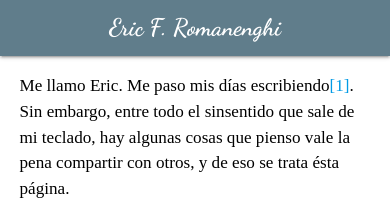
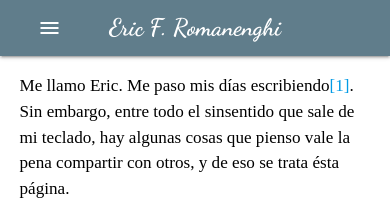
Before and after one commit to ericromanenghi/ericromanenghi.github.io, a Jekyll site: the page built from index.html, in a window 390 px wide. Shown: the top 212 px of the page. Built offline with Jekyll 4.4.1, drawn with Linux system fonts in a browser that asks for light colours; some web fonts are replaced.

Commit message:
Make header responsive
Side navbar added for mobile.

```diff
--- a/_includes/header.html
+++ b/_includes/header.html
@@ -3,9 +3,14 @@
         <div class="nav-wrapper blue-grey">
             <div class="container">
                 <a href="#" class="brand-logo logo">Eric F. Romanenghi</a>
-                <ul id="nav-mobile" class="right hide-on-med-and-down">
+                <a href="#" data-target="nav-mobile" class="sidenav-trigger"><i class="material-icons">menu</i></a>
+                <ul class="right hide-on-med-and-down">
                     <li><a href="#" class="category-tab">Cuentos cortos</a></li>
                     <li><a href="#" class="category-tab">Poesía</a></li>
+                </ul>
+                <ul id="nav-mobile" class="sidenav blue-grey">
+                    <li><a href="#" class="category-tab white-text">Cuentos cortos</a></li>
+                    <li><a href="#" class="category-tab white-text">Poesía</a></li>
                 </ul>
             </div>
         </div>
--- a/_layouts/homepage.html
+++ b/_layouts/homepage.html
@@ -4,8 +4,9 @@
         <meta name="viewport" content="width=device-width, initial-scale=1">
         <meta charset="utf-8">
         <title>{{ page.title }} - {{ site.title }}</title>
+        <link rel="stylesheet" href="https://cdnjs.cloudflare.com/ajax/libs/materialize/1.0.0/css/materialize.min.css">
         <link rel="stylesheet" href="{{ "/assets/css/main.css" | relative_url }}">
-        <link rel="stylesheet" href="https://cdnjs.cloudflare.com/ajax/libs/materialize/1.0.0/css/materialize.min.css">
+        <link href="https://fonts.googleapis.com/icon?family=Material+Icons" rel="stylesheet">
         <link href="https://fonts.googleapis.com/css?family=Dancing+Script:700|Rosarivo&display=swap" rel="stylesheet">
     </head>
     <body>
@@ -19,5 +20,6 @@
 
         {% include footer.html %}
     <script src="https://cdnjs.cloudflare.com/ajax/libs/materialize/1.0.0/js/materialize.min.js"></script>
+    <script type="text/javascript" src="assets/js/main.js"></script>
   </body>
 </html>
--- a/_sass/main.scss
+++ b/_sass/main.scss
@@ -23,16 +23,12 @@
 
 @media (max-width: 500px) {
     .logo {
-        font-family: 'Dancing Script', cursive;
-        font-weight: bold;
         font-size: x-large !important;
     }
 }
 
 @media (max-width: 340px) {
     .logo {
-        font-family: 'Dancing Script', cursive;
-        font-weight: bold;
         font-size: large !important;
     }
 }
@@ -40,5 +36,5 @@
 .category-tab {
     font-weight: bold;
     font-variant: all-small-caps;
-    font-size: x-large;
+    font-size: x-large !important;
 }
--- /dev/null
+++ b/assets/js/main.js
@@ -0,0 +1,4 @@
+document.addEventListener('DOMContentLoaded', function() {
+    var elems = document.querySelectorAll('.sidenav');
+    var instances = M.Sidenav.init(elems);
+});
```
Also changed, not shown: README.md.
